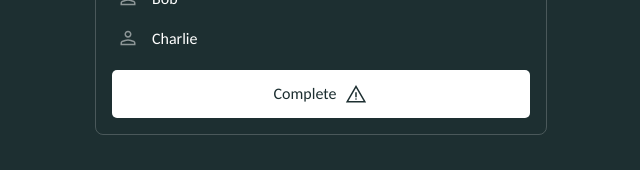
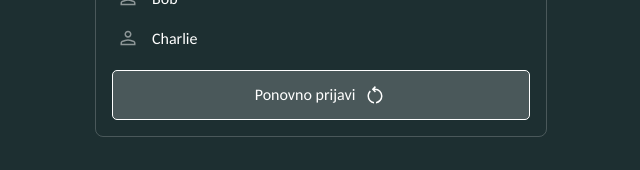
Before and after one commit to lovretomic/peta-kviz-app, a React (Vite) app: page /application in a window 1280 px wide. Shown: the part 493-663 px from the top of the page, without its empty margins (319-959 px from the left). Built offline with nearby package versions, Linux system fonts and the light colour scheme.

Commit message:
completed button actions design

```diff
--- a/src/components/ApplicationCard/ApplicationCard.module.scss
+++ b/src/components/ApplicationCard/ApplicationCard.module.scss
@@ -48,6 +48,10 @@
     }
   }
 
+  .buttons {
+    display: flex;
+    gap: 8px;
+
     .button {
       color: $green-dark;
       font-size: 16px;
@@ -56,5 +60,10 @@
       border: none;
       border-radius: 6px;
       cursor: pointer;
+
+      &:last-child {
+        align-self: flex-end;
       }
     }
+  }
+}
--- a/src/components/ApplicationCard/ApplicationCard.tsx
+++ b/src/components/ApplicationCard/ApplicationCard.tsx
@@ -6,6 +6,10 @@ import PersonIcon from "../../assets/icons/person.svg?react";
 import clsx from "clsx";
 
 import WarningIcon from "../../assets/icons/warning.svg?react";
+import EditIcon from "../../assets/icons/edit.svg?react";
+import RestartIcon from "../../assets/icons/restart.svg?react";
+import TrashIcon from "../../assets/icons/trash.svg?react";
+
 import Button from "../Button";
 
 export type Team = {
@@ -18,6 +22,26 @@ export type Team = {
 type ApplicationCardProps = {
   team: Team;
   action: "complete" | "edit" | "reapply";
+};
+
+type Action = {
+  label: string;
+  icon: React.ReactElement;
+};
+
+const actions: Record<ApplicationCardProps["action"], Action> = {
+  complete: {
+    label: "Dovrši prijavu",
+    icon: <WarningIcon />,
+  },
+  edit: {
+    label: "Izmijeni prijavu",
+    icon: <EditIcon />,
+  },
+  reapply: {
+    label: "Ponovno prijavi",
+    icon: <RestartIcon />,
+  },
 };
 
 const ApplicationCard = ({ team, action }: ApplicationCardProps) => {
@@ -43,13 +67,18 @@ const ApplicationCard = ({ team, action }: ApplicationCardProps) => {
           </div>
         ))}
       </div>
-      <Button icon={<WarningIcon />}>
-        {action === "complete"
-          ? "Complete"
-          : action === "edit"
-          ? "Edit"
-          : "Reapply"}
-      </Button>
+      <div className={c.buttons}>
+        <Button
+          icon={actions[action].icon}
+          variant={action === "complete" ? "primary" : "outlined"}
+        >
+          {actions[action].label}
+        </Button>
+
+        {action !== "reapply" && (
+          <Button icon={<TrashIcon />} variant="outlined" />
+        )}
+      </div>
     </div>
   );
 };
--- a/src/components/Button/Button.module.scss
+++ b/src/components/Button/Button.module.scss
@@ -19,10 +19,6 @@
     width: 100%;
     height: 100%;
     gap: 8px;
-
-    * {
-      fill: $green-dark;
-    }
   }
 }
 
@@ -38,6 +34,10 @@
   span {
     color: #1d2f31;
   }
+
+  * {
+    fill: $green-dark;
+  }
 }
 
 .primary:hover:enabled {
@@ -51,10 +51,16 @@
 .secondary {
   background-color: rgba(255, 255, 255, 0.2);
   color: white;
+
+  * {
+    fill: white;
+  }
 }
+
 .secondary:hover:enabled {
   background-color: rgba(255, 255, 255, 0.3);
 }
+
 .secondary:active:enabled {
   background-color: rgba(255, 255, 255, 0.4);
 }
@@ -63,10 +69,16 @@
   background-color: rgba(255, 255, 255, 0.2);
   color: white;
   border: 1px solid white;
+
+  * {
+    fill: white;
+  }
 }
+
 .outlined:hover:enabled {
   background-color: rgba(255, 255, 255, 0.3);
 }
+
 .outlined:active:enabled {
   background-color: rgba(255, 255, 255, 0.4);
 }
--- a/src/pages/ApplicationPage/ApplicationPage.tsx
+++ b/src/pages/ApplicationPage/ApplicationPage.tsx
@@ -16,7 +16,7 @@ const ApplicationPage = () => {
   return (
     <PageWrapper className={c.page}>
       <ProgressBar percentage={50} label="Prijava ekipe" date={new Date()} />
-      <ApplicationCard team={team} action="complete" />
+      <ApplicationCard team={team} action="reapply" />
     </PageWrapper>
   );
 };
```
Also changed, not shown: src/assets/icons/edit.svg (added), src/assets/icons/restart.svg (added). Lines whose indentation alone changed are shown as unchanged.
